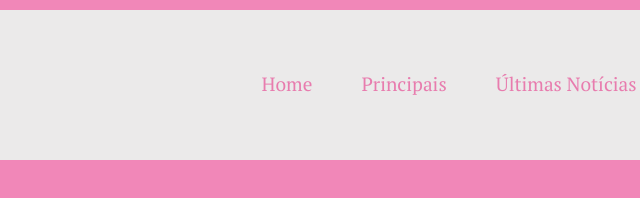
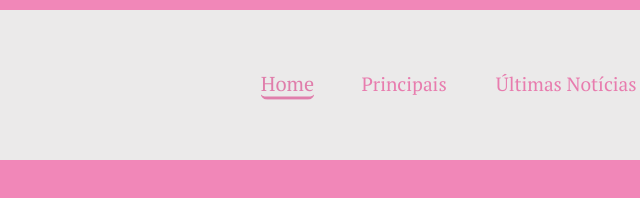
Before and after one commit to Julianeves01/blog_html, a plain HTML site: page index.html in a window 1280 px wide. In both pictures the pointer is over the link "Home". Shown: the full height of the page, 268-908 px from the left. Drawn offline with Linux system fonts and the light colour scheme; a web font is replaced by a local one.

Commit message:
feat: atualização de pequenos estilos

```diff
--- a/assets/styles/styles.index.css
+++ b/assets/styles/styles.index.css
@@ -44,8 +44,8 @@ header {
     transition: 0.4s ease-in-out;
 }
 
-#link a:hover {
+#links a:hover {
     border-bottom: 3px solid #d5116c7e;
     color: #d5116c7e;
-    transform: scale(1.05);
+    transform:scale(1.05);
 }
```
